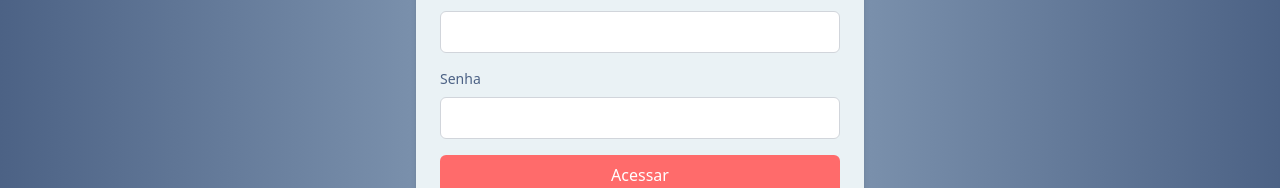
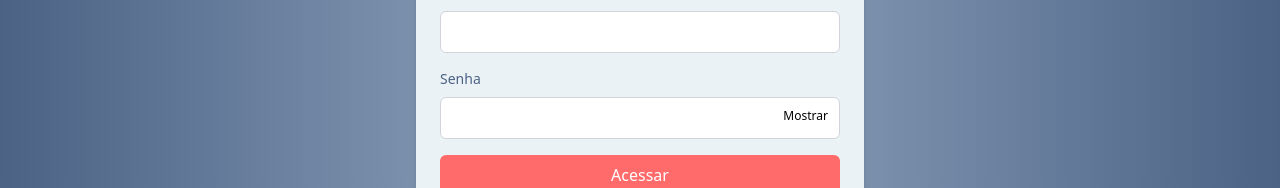
Before and after one commit to wbrunovieira/VetorDesktopAppRustReact, a React (Vite) app: page / in a window 1280 px wide. Shown: the part 327-515 px from the top of the page. Built offline with nearby package versions, Linux system fonts and the light colour scheme.

Commit message:
added hide and show passord in login form

```diff
--- a/src/components/Login.tsx
+++ b/src/components/Login.tsx
@@ -6,6 +6,7 @@
   const [email, setEmail] = useState('');
   const [password, setPassword] = useState('');
   const navigate = useNavigate();
+  const [showPassword, setShowPassword] = useState(false);
 
   const handleEmailChange = (e: React.ChangeEvent<HTMLInputElement>) => {
     setEmail(e.target.value);
@@ -70,7 +71,7 @@
               required
             />
           </div>
-          <div className='mb-4'>
+          <div className='mb-4 relative'>
             <label
               htmlFor='password'
               className='block mb-2 text-sm font-medium text-primary-dark'
@@ -78,13 +79,21 @@
               Senha
             </label>
             <input
-              type='password'
+              type={showPassword ? 'text' : 'password'}
               id='password'
               className='w-full px-3 py-2 border border-gray-300 rounded-md focus:outline-none focus:ring-2 focus:ring-primary-dark focus:border-primary-dark'
               value={password}
               onChange={handlePasswordChange}
               required
             />
+            <button
+              type='button'
+              className='absolute inset-y-0 right-0 pr-3 flex items-center text-xs leading-5 pt-6'
+              onClick={() => setShowPassword(!showPassword)}
+            >
+              {/* Ícone ou texto aqui */}
+              {showPassword ? 'Esconder' : 'Mostrar'}
+            </button>
           </div>
           <button
             type='submit'
```
